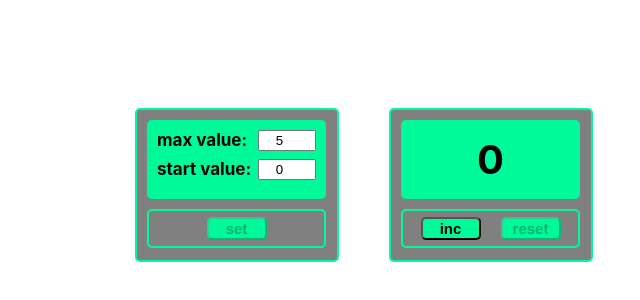
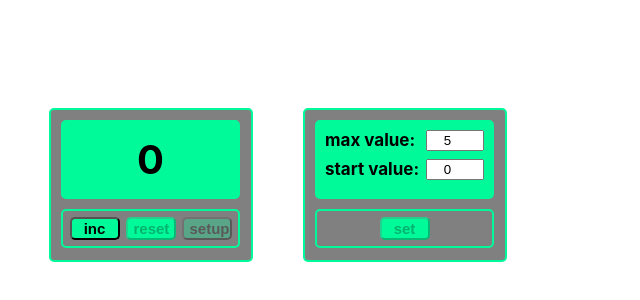
Before and after one commit to aliaksei6777/counter_react_ts, a React (Create React App) app: page / in a window 1280 px wide. Shown: the part 92-392 px from the top of the page, without its empty margins (251-891 px from the left). Built offline with nearby package versions, Linux system fonts and the light colour scheme.

Commit message:
Added 'setup' button

```diff
--- a/src/App.css
+++ b/src/App.css
@@ -1,8 +1,8 @@
 .App {
+  margin-left: 300px;
+  margin-top: 200px;
   display: flex;
-  justify-content: center;
-  margin: 200px auto;
-
+  /*justify-content: left;*/
 }
 
 .App > div {
--- a/src/App.tsx
+++ b/src/App.tsx
@@ -2,14 +2,16 @@ import React, {useEffect, useReducer} from 'react';
 import "./App.css"
 import Counter from './components/Counter';
 import CounterSetup from "./components/CounterSetup";
-import {reducer, setCounterValueAC, setMaxValueAC, setStartValueAC} from "./counter-reducer";
+import {reducer, setBlockSetupAC, setCounterValueAC, setMaxValueAC, setStartValueAC} from "./counter-reducer";
+import {Button} from "./components/Button";
 
-export type StateRootType = {
+export type StateType = {
     counterValue: number
     maxValue: number
     startValue: number
     textMode: boolean
     buttonDisable: boolean
+    setupBlock: boolean
 }
 
 function App() {
@@ -19,50 +21,41 @@ function App() {
         maxValue: 5,
         startValue: 0,
         textMode: false,
-        buttonDisable: true
+        buttonDisable: true,
+        setupBlock: true
     })
 
     useEffect(() => {
-        let valueAsString = localStorage.getItem('counterValue')
-        if(valueAsString) {
-            let newValue = JSON.parse(valueAsString)
-            // setCounterValue(newValue)
-            dispatch(setCounterValueAC(newValue))
+        let counterValueAsString = localStorage.getItem('counterValue')
+        if (counterValueAsString) {
+            dispatch(setCounterValueAC(JSON.parse(counterValueAsString)))
+        }
+        let maxValueAsString = localStorage.getItem('maxValue')
+        if (maxValueAsString) {
+            dispatch(setMaxValueAC(JSON.parse(maxValueAsString)))
+        }
+        let startValueAsString = localStorage.getItem('startValue')
+        if (startValueAsString) {
+            dispatch(setStartValueAC(JSON.parse(startValueAsString)))
         }
     }, [])
     useEffect(() => {
-        localStorage.setItem('counterValue',JSON.stringify(state.counterValue))
-    }, [state.counterValue])
-    useEffect(() => {
-        let valueAsString = localStorage.getItem('maxValue')
-        if(valueAsString) {
-            let newValue = JSON.parse(valueAsString)
-            dispatch(setMaxValueAC(newValue))
-        }
-    }, [])
-    useEffect(() => {
-        localStorage.setItem('maxValue',JSON.stringify(state.maxValue))
-    }, [state.maxValue])
-    useEffect(() => {
-        let valueAsString = localStorage.getItem('startValue')
-        if(valueAsString) {
-            let newValue = JSON.parse(valueAsString)
-            dispatch(setStartValueAC(newValue))
-        }
-    }, [])
-    useEffect(() => {
-        localStorage.setItem('startValue',JSON.stringify(state.startValue))
-    }, [state.startValue])
+        localStorage.setItem('counterValue', JSON.stringify(state.counterValue))
+        localStorage.setItem('maxValue', JSON.stringify(state.maxValue))
+        localStorage.setItem('startValue', JSON.stringify(state.startValue))
+    }, [state.counterValue, state.maxValue, state.startValue])
+
+    const setupButtonHandler = () => dispatch(setBlockSetupAC(!state.setupBlock))
 
     return (
-        <div>
-            <div className={"App"}>
-                <CounterSetup
-                    state={state}
-                    dispatch={dispatch}/>
-                <Counter
-                    state={state}
-                    dispatch={dispatch}/>
+        <div className={"App"}>
+            <div>
+                <Counter state={state} dispatch={dispatch} setupButtonHandler={setupButtonHandler}/>
+            </div>
+            <div>
+                <div>
+                    {state.setupBlock && <CounterSetup state={state} dispatch={dispatch}/>}
+                </div>
             </div>
         </div>
     );
--- a/src/components/Buttons.tsx
+++ b/src/components/Button.tsx
@@ -1,12 +1,12 @@
 import React from 'react';
 
-type ButtonsPropsType = {
+type ButtonPropsType = {
     onClick: () => void
     disabled: boolean
     buttonTitle: string
 }
 
-export function Buttons (props: ButtonsPropsType) {
+export function Button (props: ButtonPropsType) {
 
     return (
         <div>
--- a/src/components/Counter.module.css
+++ b/src/components/Counter.module.css
@@ -32,15 +32,15 @@
   background-color: grey;
 }
 
-button {
-  background-color: mediumspringgreen;
-  font-size: 15px;
-  font-weight: bold;
-  border-radius: 5px;
-  margin: 10px;
-  width: 60px;
-  outline: transparent;
-}
+/*button {*/
+/*  !*background-color: mediumspringgreen;*!*/
+/*  font-size: 5px;*/
+/*  font-weight: bold;*/
+/*  border-radius: 5px;*/
+/*  margin: 5px;*/
+/*  width: 30px;*/
+/*  outline: transparent;*/
+/*}*/
 
 .red {
   color: red;
@@ -59,3 +59,7 @@ button {
   border: 2px solid mediumspringgreen;
   background-color: mediumspringgreen;
 }
+
+.setupButton {
+  opacity: 0.3;
+}
--- a/src/components/Counter.tsx
+++ b/src/components/Counter.tsx
@@ -1,15 +1,16 @@
 import React from 'react';
-import {Buttons} from './Buttons';
+import {Button} from './Button';
 import s from "./Counter.module.css"
-import {StateRootType} from "../App";
+import {StateType} from "../App";
 import {ActionType, setCounterValueAC} from "../counter-reducer";
 
 type CounterPropsType = {
-    state: StateRootType
+    state: StateType
     dispatch: (action: ActionType) => void
+    setupButtonHandler: () => void
 }
 
-const Counter: React.FC<CounterPropsType> = ({state,dispatch}) =>  {
+const Counter: React.FC<CounterPropsType> = ({state,dispatch, setupButtonHandler}) =>  {
     const maxValue = state.maxValue
     const startValue = state.startValue
     const counterValue = state.counterValue
@@ -32,12 +33,15 @@ const Counter: React.FC<CounterPropsType> = ({state,dispatch}) =>  {
                     <span>{counterValue}</span>}
                 </div>
                 <div className={s.buttonBlock}>
-                    <Buttons onClick={onIncClickHandler}
-                             buttonTitle={"inc"}
-                             disabled={counterValue === maxValue || textMode}/>
-                    <Buttons onClick={onResetClickHandler}
-                             buttonTitle={"reset"}
-                             disabled={counterValue === startValue || textMode}/>
+                    <Button onClick={onIncClickHandler}
+                            buttonTitle={"inc"}
+                            disabled={counterValue === maxValue || textMode}/>
+                    <Button onClick={onResetClickHandler}
+                            buttonTitle={"reset"}
+                            disabled={counterValue === startValue || textMode}/>
+                    <div className={state.setupBlock ? s.setupButton : ""}>
+                        <Button onClick={setupButtonHandler} disabled={false} buttonTitle={"setup"}/>
+                    </div>
                 </div>
             </div>
         </div>
--- a/src/components/CounterSetup.module.css
+++ b/src/components/CounterSetup.module.css
@@ -41,8 +41,8 @@ button {
   font-size: 15px;
   font-weight: bold;
   border-radius: 5px;
-  margin: 10px;
-  width: 60px;
+  margin: 3px;
+  width: 50px;
   outline: transparent;
 }
 
--- a/src/components/CounterSetup.tsx
+++ b/src/components/CounterSetup.tsx
@@ -1,12 +1,12 @@
 import React, {ChangeEvent} from 'react';
-import {Buttons} from './Buttons';
+import {Button} from './Button';
 import s from './CounterSetup.module.css'
-import {StateRootType} from "../App";
+import {StateType} from "../App";
 import {ActionType, setCounterValueAC, setDisableButtonAC,
     setMaxValueAC, setStartValueAC, setTextModeAC} from "../counter-reducer";
 
 type CounterSetupPropsType = {
-    state: StateRootType
+    state: StateType
     dispatch: (action: ActionType) => void
 }
 
@@ -59,9 +59,9 @@ const CounterSetup: React.FC<CounterSetupPropsType> = ({state,dispatch}) => {
                     </div>
                 </div>
                 <div className={s.buttonBlock}>
-                    <Buttons onClick={onSetClickHandler}
-                             buttonTitle={"set"}
-                             disabled={state.buttonDisable}/>
+                    <Button onClick={onSetClickHandler}
+                            buttonTitle={"set"}
+                            disabled={state.buttonDisable}/>
                 </div>
             </div>
         </div>
--- a/src/counter-reducer.ts
+++ b/src/counter-reducer.ts
@@ -1,33 +1,45 @@
-import {StateRootType} from "./App";
+import {StateType} from "./App";
 
+const SET_COUNTER_VALUE = "SET-COUNTER-VALUE"
+const SET_MAX_VALUE = "SET-MAX-VALUE"
+const SET_START_VALUE = "SET-START-VALUE"
+const SET_TEXT_MODE = "SET-TEXT-MODE"
+const SET_BUTTON_DISABLE = "SET-BUTTON-DISABLE"
+const SET_SETUP_BLOCK = "SET-SETUP-BLOCK"
 
 export const setCounterValueAC = (value: number) => {
     return {
-        type: "SET_COUNTER_VALUE",
+        type: SET_COUNTER_VALUE,
         value: value
     } as const
 }
 export const setMaxValueAC = (value: number) => {
     return {
-        type: "SET_MAX_VALUE",
+        type: SET_MAX_VALUE,
         value: value
     } as const
 }
 export const setStartValueAC = (value: number) => {
     return {
-        type: "SET_START_VALUE",
+        type: SET_START_VALUE,
         value: value
     } as const
 }
 export const setTextModeAC = (mode: boolean) => {
     return {
-        type: "SET_TEXT_MODE",
+        type: SET_TEXT_MODE,
         mode: mode
     } as const
 }
 export const setDisableButtonAC = (mode: boolean) => {
     return {
-        type: "SET_BUTTON_DISABLE",
+        type: SET_BUTTON_DISABLE,
+        mode: mode
+    } as const
+}
+export const setBlockSetupAC = (mode: boolean) => {
+    return {
+        type: SET_SETUP_BLOCK,
         mode: mode
     } as const
 }
@@ -37,21 +49,27 @@ type setCounterValueType = ReturnType<typeof setCounterValueAC>
 type setStartValueType = ReturnType<typeof setStartValueAC>
 type setTextModeType = ReturnType<typeof setTextModeAC>
 type setDisableButtonType = ReturnType<typeof setDisableButtonAC>
+type setBlockSetupType = ReturnType<typeof setBlockSetupAC>
 
-export type ActionType = setMaxValueType | setCounterValueType | setStartValueType | setTextModeType | setDisableButtonType
+export type ActionType = setMaxValueType | setCounterValueType | setStartValueType
+    | setTextModeType | setDisableButtonType | setBlockSetupType
 
-export const reducer = (state: StateRootType, action: ActionType): StateRootType => {
+export const reducer = (state: StateType, action: ActionType): StateType => {
     switch (action.type) {
-        case "SET_COUNTER_VALUE":
+        case SET_COUNTER_VALUE:
             return {...state, counterValue: action.value}
-        case "SET_MAX_VALUE":
+        case SET_MAX_VALUE:
             return {...state, maxValue: action.value}
-        case "SET_START_VALUE":
+        case SET_START_VALUE:
             return {...state, startValue: action.value}
-        case "SET_TEXT_MODE":
+        case SET_TEXT_MODE:
             return {...state, textMode: action.mode}
-        case "SET_BUTTON_DISABLE":
+        case SET_BUTTON_DISABLE:
             return {...state, buttonDisable: action.mode}
+        case SET_SETUP_BLOCK:
+            return {...state, setupBlock: action.mode}
+        default:
+            throw new Error('Wrong action type!!!')
     }
     return state;
 }
```
